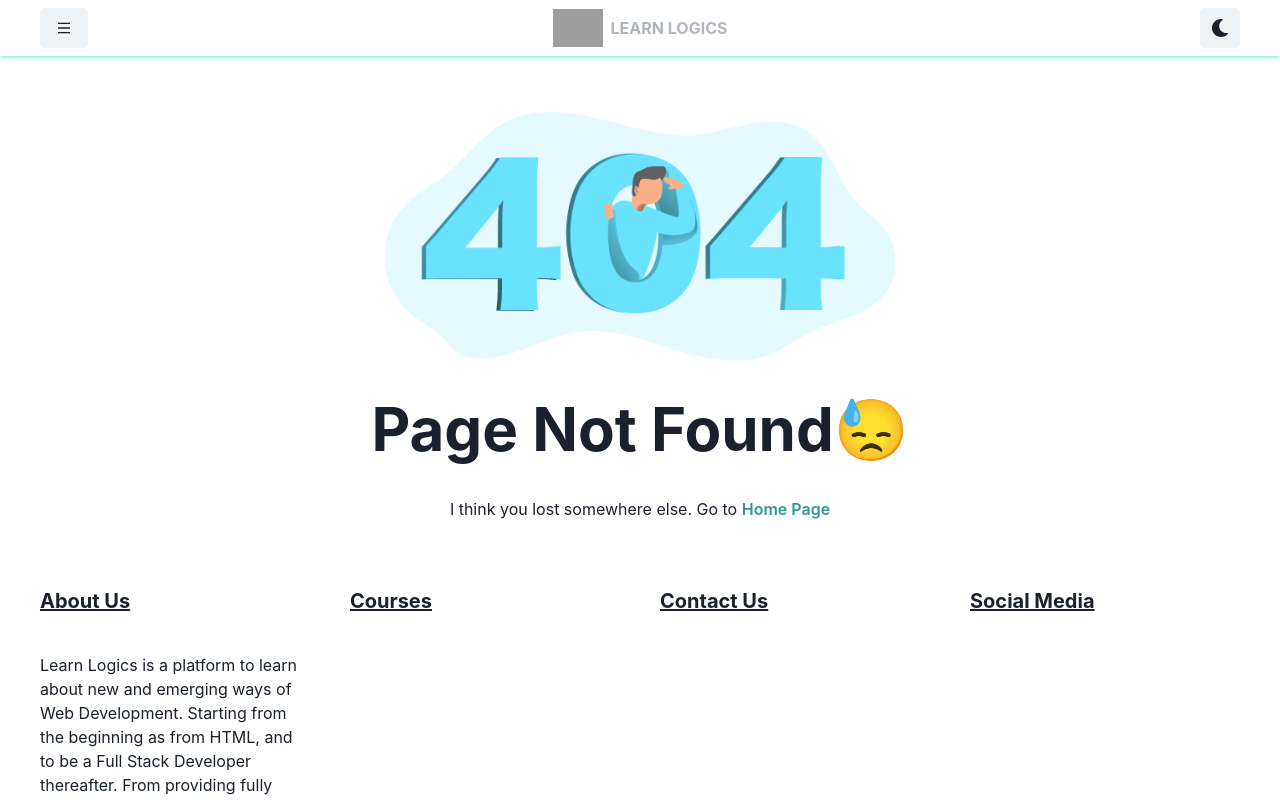
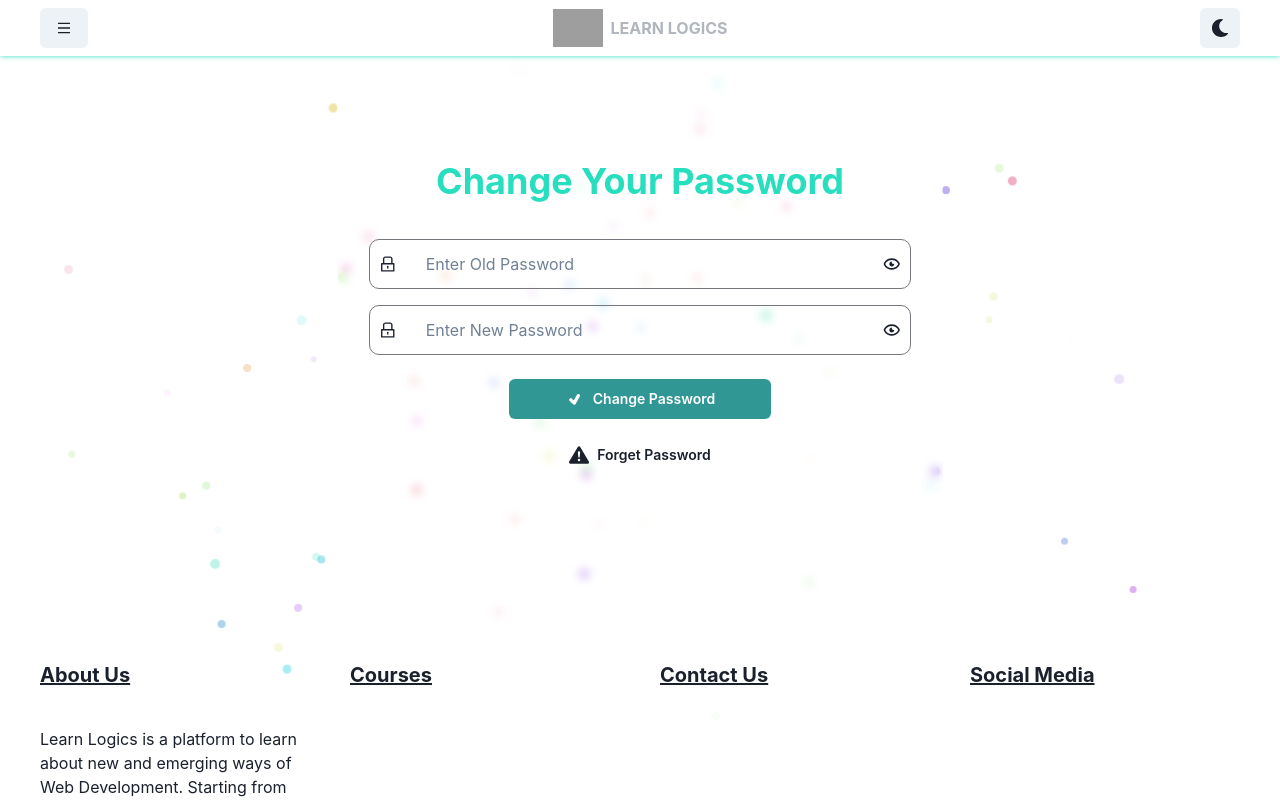
Before and after one commit to DeependraParmar/Learn-Logics, a React (Create React App) app: page /changepassword in a window 1280 px wide. Shown: the top 800 px of the page. Built offline with nearby package versions, Linux system fonts and the light colour scheme; grey boxes are pictures that could not be loaded.

Commit message:
Change Password & Update Profile Pages completed

```diff
--- a/src/App.js
+++ b/src/App.js
@@ -15,6 +15,8 @@ import TermsAndConditions from './components/Terms&Conditions/TermsAndConditions
 import NotFound from './components/Layout/Not Found/NotFound';
 import CoursePage from './components/Course Page/CoursePage';
 import Profile from './components/Profile/Profile';
+import ChangePassword from './components/Profile/ChangePassword';
+import UpdateProfile from './components/Profile/UpdateProfile';
 
 function App() {
   window.addEventListener('contextmenu', (e) => {
@@ -26,16 +28,25 @@ function App() {
       <Header/>
       <Routes>
         <Route path="/" element={<Home/>} />
+
         <Route path="/courses" element={<Courses/>} />
         <Route path="/courses/:id" element={<CoursePage/>} />
+
         <Route path='/contact' element={<Contact />} />
         <Route path="/login" element={<Login/>} />
         <Route path='/register' element={<Register/>} />
+
         <Route path='/termsandconditions' element={<TermsAndConditions />} />
+
         <Route path='/about' element={<About />} />
+
         <Route path='/forgetpassword' element={<ForgetPassword />} />
         <Route path='/resetpassword/:token' element = {<ResetPassword />} />
+
         <Route path='/profile' element={<Profile />} />
+        <Route path='/changepassword' element={<ChangePassword />} />
+        <Route path='/updateprofile' element={<UpdateProfile />} />
+
         <Route path='*' element={<NotFound />} />
       </Routes>
       <Footer/>
--- a/src/components/Contact/Contact.jsx
+++ b/src/components/Contact/Contact.jsx
@@ -27,7 +27,7 @@ const Contact = () => {
                 <VStack height={'fit-content'} paddingY={'2rem'} paddingX={'1rem'} justifyContent={'center'} borderRadius={'10px'} backdropFilter={'blur(5px)'} spacing={'5'}>
 
                     {/* learn logics heading  */}
-                    <Heading fontSize={['3xl', '3xl', '3xl', '5xl']}>
+                    <Heading fontSize={['3xl', '3xl', '3xl', '5xl']} color={"#27debf"}>
                         Contact Me
                     </Heading>
                     <SocialMediaIcons />
--- /dev/null
+++ b/src/components/Profile/ChangePassword.jsx
@@ -0,0 +1,76 @@
+import React from 'react'
+import Particles from '../Home/Particles'
+import { AiOutlineLock } from 'react-icons/ai';
+import { TiTick } from 'react-icons/ti';
+import { Button, Container, HStack, Heading, Input, VStack } from '@chakra-ui/react';
+import { BiShowAlt } from 'react-icons/bi';
+import { BsExclamationTriangleFill } from 'react-icons/bs';
+import { Link } from 'react-router-dom';
+import { useEffect } from 'react';
+import { useState } from 'react';
+
+const ChangePassword = () => {
+    useEffect(() => {
+        window.scrollTo({ top: 0, left: 0, behavior: 'smooth' });
+    }, []);
+
+    const [oldPassword, setOldPassword] = useState("");
+    const [newPassword, setNewPassword] = useState("");
+
+    const hideShowPassword = () => {
+        const button = document.getElementById('showPassword');
+        const password = document.getElementById('password');
+        if (password.type === 'password') {
+            password.type = 'text';
+            button.style.color = '#27debf';
+        } else {
+            password.type = 'password';
+            button.style.color = 'gray';
+        }
+    }
+
+    return (
+        <>
+            <Particles />
+            <Container paddingY={'8rem'} backdropFilter={'blur(5px)'} >
+
+                <VStack height={'fit-content'} paddingY={'2rem'} paddingX={'1rem'} justifyContent={'center'} borderRadius={'10px'} backdropFilter={'blur(5px)'} spacing={'5'}>
+
+                    {/* welcome heading  */}
+                    <Heading fontSize={['lg', 'xl', '2xl', '4xl']} color={'#27debf'}>Change Your Password</Heading>
+                    <form style={{ width: '100%' }} >
+
+
+
+
+                        {/* password input field  */}
+                        <HStack border={"1px solid #75777c"} padding={'4px 8px'} borderRadius={'10px'} marginY={'1rem'} className='inputfield' spacing={'3'}>
+                            <AiOutlineLock size={'20'} />
+                            <Input value={oldPassword} id='password' placeholder='Enter Old Password' type='password' onChange={(e) => setOldPassword(e.target.value)} border={'none'} width={'90%'} autoComplete='false' focusBorderColor='transparent' required />
+                            <BiShowAlt id='showPassword' onClick={hideShowPassword} size={'20'} />
+                        </HStack>
+
+
+                        {/* password input field  */}
+                        <HStack border={"1px solid #75777c"} padding={'4px 8px'} borderRadius={'10px'} marginY={'1rem'} className='inputfield' spacing={'3'}>
+                            <AiOutlineLock size={'20'} />
+                            <Input value={newPassword} id='password' placeholder='Enter New Password' type='password' onChange={(e) => setNewPassword(e.target.value)} border={'none'} width={'90%'} autoComplete='false' focusBorderColor='transparent' required />
+                            <BiShowAlt id='showPassword' onClick={hideShowPassword} size={'20'} />
+                        </HStack>
+
+                        <HStack justifyContent={'center'} padding={'2'} className='inputfield' spacing={'3'}>
+                            <Button fontSize={'sm'} colorScheme='teal' variant={'solid'} width={['80%', '80%', '60%', '50%']} type='submit' gap={'2'} > <TiTick size={'20'} /> Change Password</Button>
+                        </HStack>
+                        <HStack justifyContent={'center'} padding={'2'} className='inputfield'>
+                            <Link to={'/forgetpassword'}>
+                                <Button fontSize={'sm'} variant={'ghost'} gap={'2'} ><BsExclamationTriangleFill size={'20'} />Forget Password</Button>
+                            </Link>
+                        </HStack>
+                    </form>
+                </VStack>
+            </Container>
+        </>
+    )
+}
+
+export default ChangePassword
--- /dev/null
+++ b/src/components/Profile/UpdateProfile.jsx
@@ -0,0 +1,57 @@
+import React from 'react'
+import Particles from '../Home/Particles'
+import { AiOutlineMail, AiOutlineUser } from 'react-icons/ai';
+import { TiTick } from 'react-icons/ti';
+import { Button, Container, HStack, Heading, Input, VStack } from '@chakra-ui/react';
+import { BiShowAlt } from 'react-icons/bi';
+import { useEffect } from 'react';
+import { useState } from 'react';
+
+const UpdateProfile = () => {
+    useEffect(() => {
+        window.scrollTo({ top: 0, left: 0, behavior: 'smooth' });
+    }, []);
+
+    const [name, setName] = useState("");
+    const [email, setEmail] = useState("");
+
+  return (
+      <>
+          <Particles />
+          <Container paddingY={'8rem'} >
+
+              <VStack height={'fit-content'} paddingY={'2rem'} paddingX={'1rem'} justifyContent={'center'} borderRadius={'10px'} backdropFilter={'blur(5px)'} spacing={'5'}>
+
+                  {/* welcome heading  */}
+                  <Heading fontSize={['lg', 'xl', '2xl', '4xl']} color={'#27debf'}>Update Your Profile</Heading>
+                  <form style={{ width: '100%' }} >
+
+
+
+
+                      {/* name input field  */}
+                      <HStack border={"1px solid #75777c"} padding={'4px 8px'} borderRadius={'10px'} marginY={'1rem'} className='inputfield' spacing={'3'}>
+                          <AiOutlineUser size={'20'} />
+                          <Input value={name} id='name' placeholder='Enter Your Name' type='name' onChange={(e) => setName(e.target.value)} border={'none'} width={'90%'} autoComplete='false' focusBorderColor='transparent' />
+                          <BiShowAlt id='showPassword' size={'20'} />
+                      </HStack>
+
+
+                      {/* email input field  */}
+                      <HStack border={"1px solid #75777c"} padding={'4px 8px'} borderRadius={'10px'} marginY={'1rem'} className='inputfield' spacing={'3'}>
+                          <AiOutlineMail size={'20'} />
+                          <Input value={email} id='email' placeholder='Enter Email here' type='email' onChange={(e) => setEmail(e.target.value)} border={'none'} width={'90%'} autoComplete='false' focusBorderColor='transparent' />
+                          <BiShowAlt id='showPassword' size={'20'} />
+                      </HStack>
+
+                      <HStack justifyContent={'center'} padding={'2'} className='inputfield' spacing={'3'}>
+                          <Button fontSize={'sm'} colorScheme='teal' variant={'solid'} width={['80%', '80%', '60%', '50%']} type='submit' gap={'2'} > <TiTick size={'20'} />Update Profile</Button>
+                      </HStack>
+                  </form>
+              </VStack>
+          </Container>
+      </>
+  )
+}
+
+export default UpdateProfile
```
